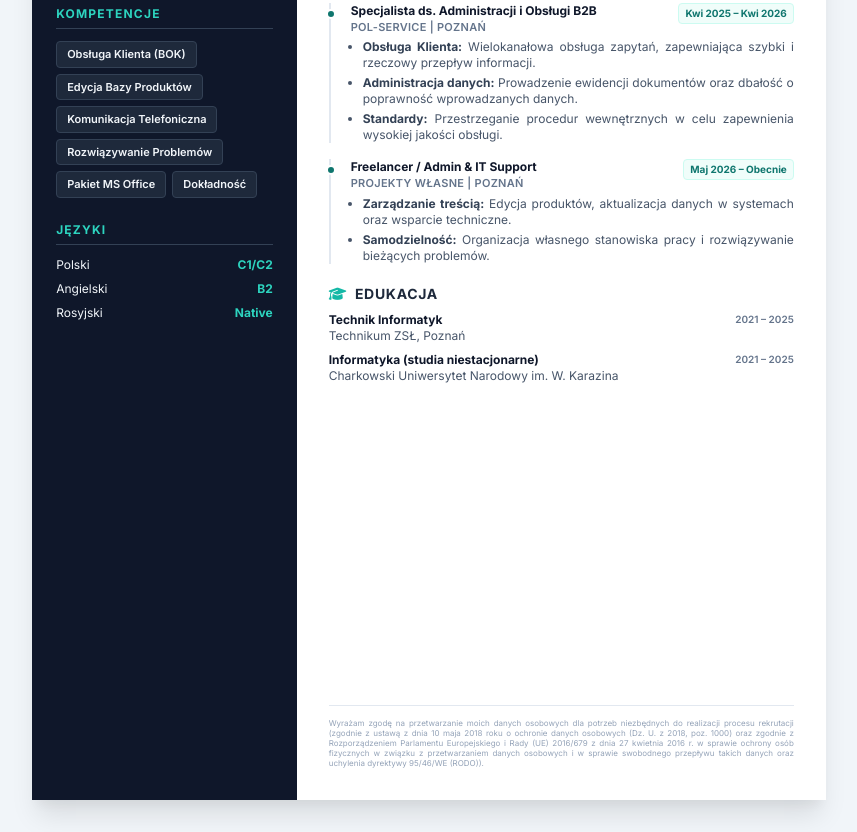
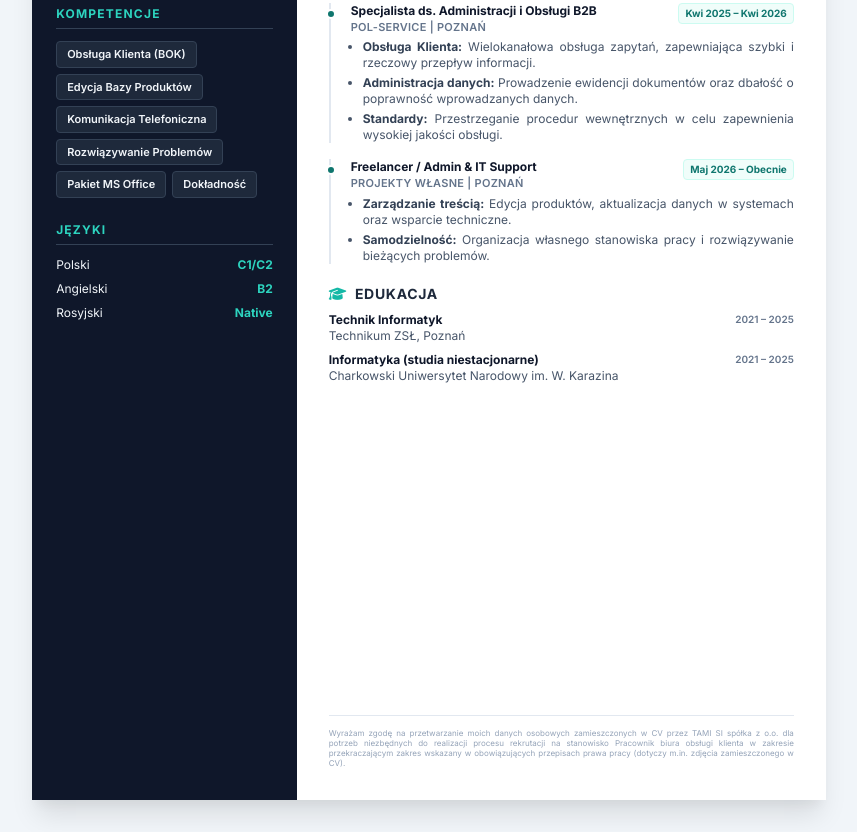
Before and after one commit to EDIN-hash/CVPL, a plain HTML site: page BOK.html in a window 1280 px wide. Shown: the part 355-1187 px from the top of the page, without its empty margins (211-1068 px from the left). Drawn offline with nearby package versions, Linux system fonts and the light colour scheme.

Commit message:
Revise personal data processing consent text
Updated the consent text for personal data processing in the recruitment process.

```diff
--- a/BOK.html
+++ b/BOK.html
@@ -187,7 +187,10 @@
             <!-- RODO Footer -->
             <div class="mt-auto pt-3 border-t border-slate-200">
                 <p class="text-[6pt] text-slate-400 text-justify leading-tight">
-                    Wyrażam zgodę na przetwarzanie moich danych osobowych dla potrzeb niezbędnych do realizacji procesu rekrutacji (zgodnie z ustawą z dnia 10 maja 2018 roku o ochronie danych osobowych (Dz. U. z 2018, poz. 1000) oraz zgodnie z Rozporządzeniem Parlamentu Europejskiego i Rady (UE) 2016/679 z dnia 27 kwietnia 2016 r. w sprawie ochrony osób fizycznych w związku z przetwarzaniem danych osobowych i w sprawie swobodnego przepływu takich danych oraz uchylenia dyrektywy 95/46/WE (RODO)).
+                    Wyrażam zgodę na przetwarzanie moich danych osobowych zamieszczonych w CV przez TAMI SI spółka z o.o.
+dla potrzeb niezbędnych do realizacji procesu rekrutacji na stanowisko Pracownik biura obsługi klienta w
+zakresie przekraczającym zakres wskazany w obowiązujących przepisach prawa pracy (dotyczy m.in. zdjęcia
+zamieszczonego w CV).
                 </p>
             </div>
         </div>
```
